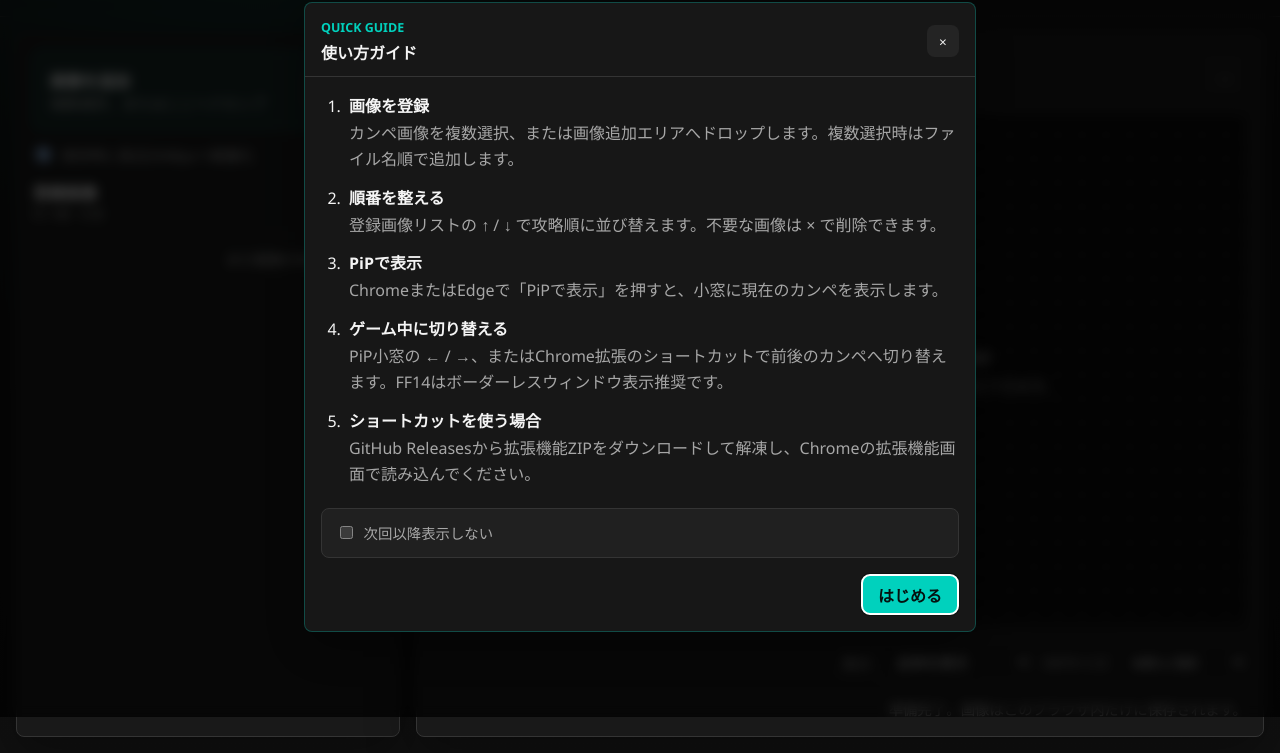
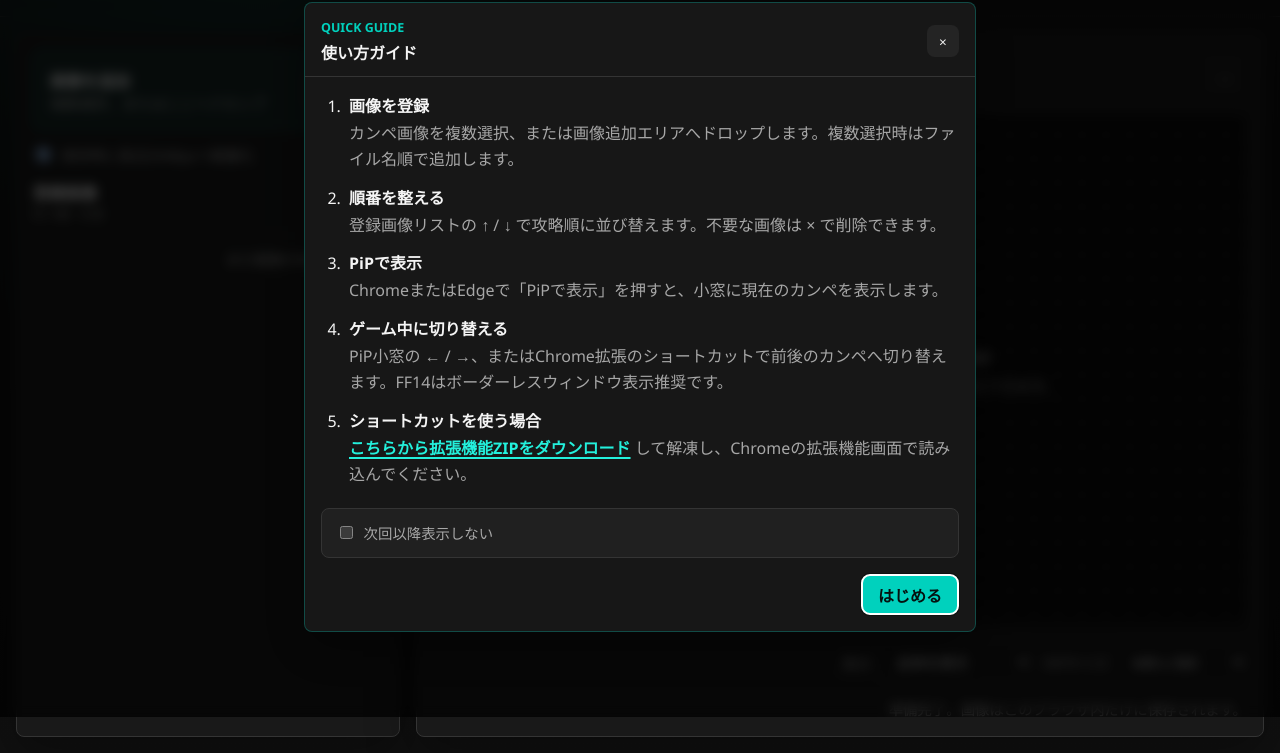
Before and after one commit to Linn-0412/pip-kanpe-tool, a browser extension: page index.html in a window 1280 px wide. Shown: the part 83-836 px from the top of the page. Drawn offline with Linux system fonts and the light colour scheme.

Commit message:
Link extension download from usage guide

```diff
--- a/index.html
+++ b/index.html
@@ -5,8 +5,8 @@
     <meta name="viewport" content="width=device-width, initial-scale=1">
     <meta name="theme-color" content="#111111">
     <title>PiP カンペツール</title>
-    <link rel="stylesheet" href="./styles.css?v=1.2.2">
-    <script src="./app.js?v=1.2.2" defer></script>
+    <link rel="stylesheet" href="./styles.css?v=1.2.3">
+    <script src="./app.js?v=1.2.3" defer></script>
   </head>
   <body>
     <header class="app-header">
@@ -120,7 +120,10 @@
           </li>
           <li>
             <strong>ショートカットを使う場合</strong>
-            <span>GitHub Releasesから拡張機能ZIPをダウンロードして解凍し、Chromeの拡張機能画面で読み込んでください。</span>
+            <span>
+              <a class="guide-link" href="https://github.com/Linn-0412/pip-kanpe-tool/releases/latest/download/pip-kanpe-tool-hotkeys-extension.zip" target="_blank" rel="noopener">こちらから拡張機能ZIPをダウンロード</a>
+              して解凍し、Chromeの拡張機能画面で読み込んでください。
+            </span>
           </li>
         </ol>
 
--- a/styles.css
+++ b/styles.css
@@ -449,6 +449,17 @@ body.modal-open {
   line-height: 1.65;
 }
 
+.guide-link {
+  color: var(--accent-strong);
+  font-weight: 800;
+  text-decoration-thickness: 0.12em;
+  text-underline-offset: 0.18em;
+}
+
+.guide-link:hover {
+  color: #ffffff;
+}
+
 .guide-check {
   margin: 1rem;
   padding: 0.85rem;
```
Also changed, not shown: README.md.
